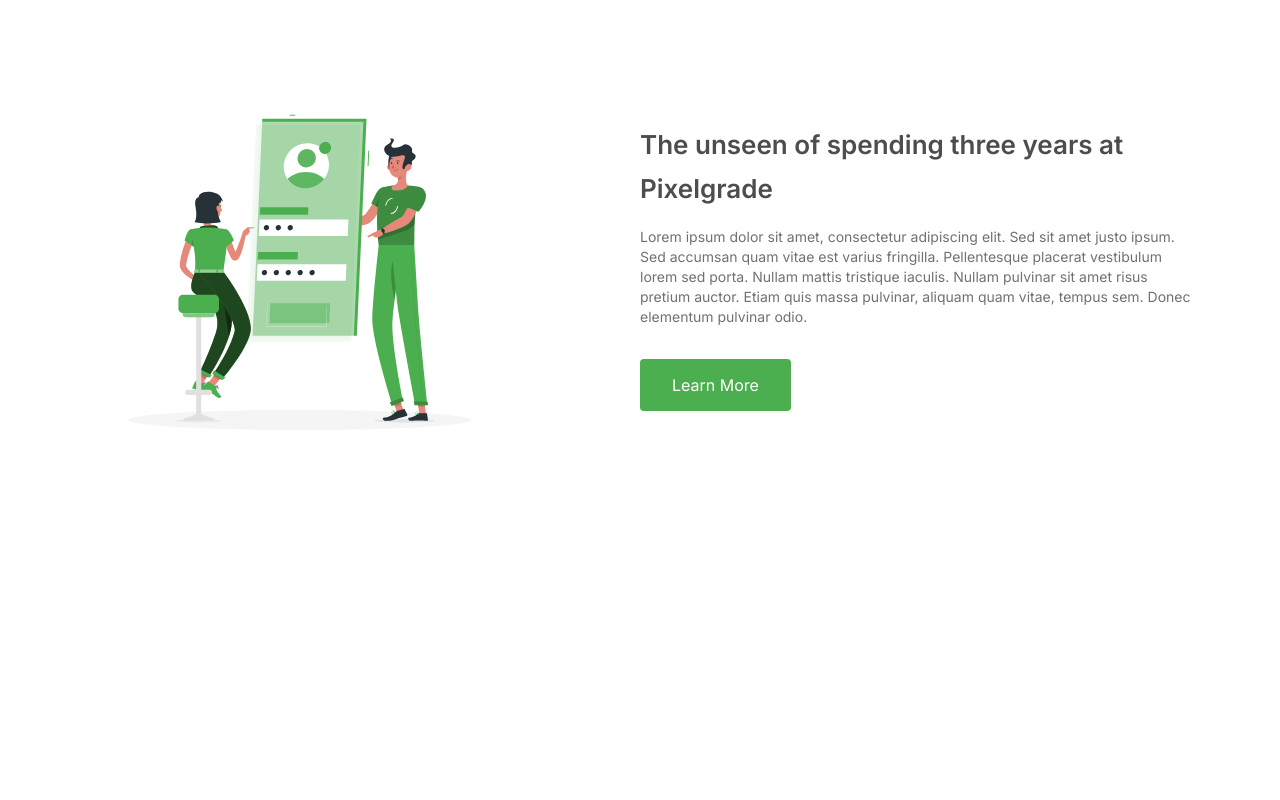
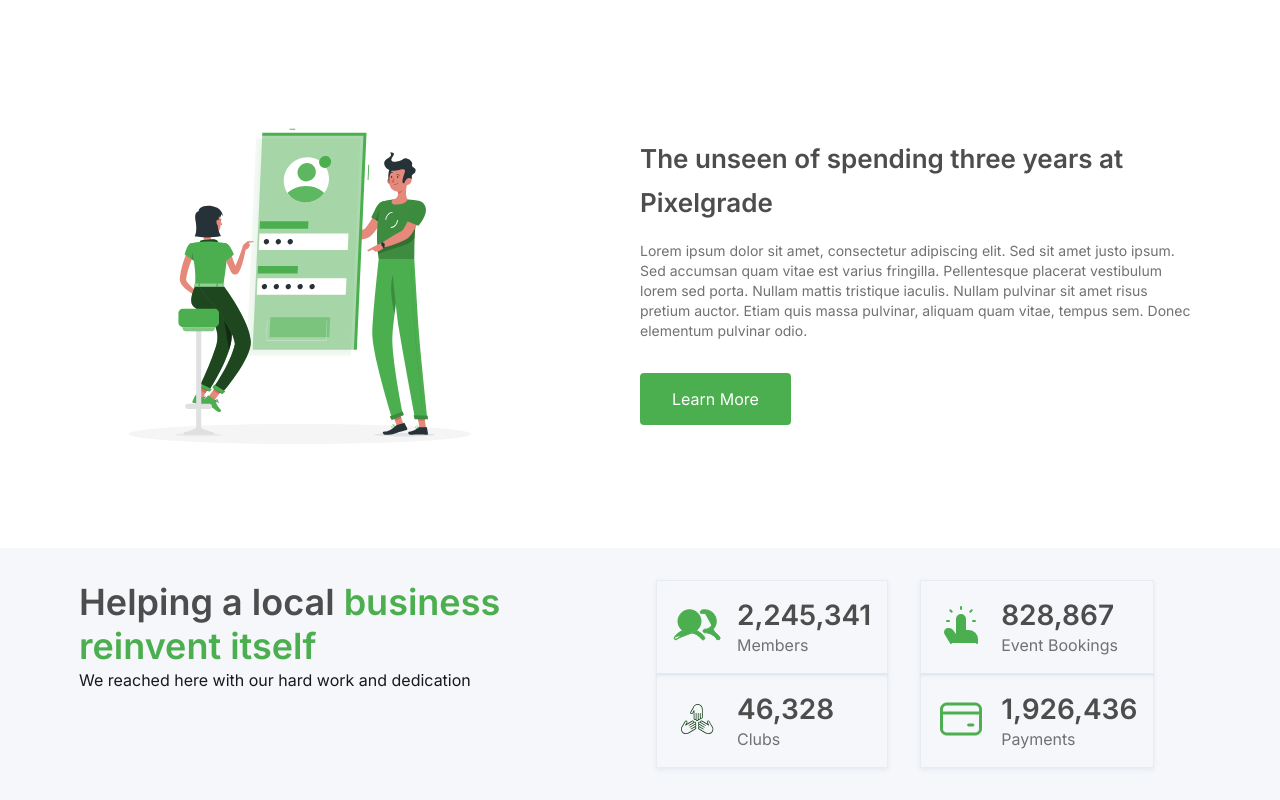
Before and after one commit to Delightsheriff/Nexcent, a plain HTML site: page index.html in a window 1280 px wide. Shown: the part 1338-2138 px from the top of the page. Before the commit the page ends 1840 px from the top, so only its background shows below. Drawn offline with Linux system fonts and the light colour scheme.

Commit message:
reinvent your business styling

```diff
--- a/index.html
+++ b/index.html
@@ -148,6 +148,58 @@
         </div>
       </section>
     </div>
+    <section class="reinvent">
+      <div class="container">
+        <div class="reinvent-box">
+          <div class="invent-box1">
+            <p>Helping a local <span>business reinvent itself</span></p>
+            <p>We reached here with our hard work and dedication</p>
+          </div>
+          <div class="invent-box2">
+            <div id="test">
+              <div class="inner-vent">
+                <div class="vent-img">
+                  <img src="./images/members.svg" alt="" />
+                </div>
+                <div class="vent-text">
+                  <p>2,245,341</p>
+                  <p>Members</p>
+                </div>
+              </div>
+              <div class="inner-vent">
+                <div class="vent-img">
+                  <img src="./images/clubs.svg" alt="" />
+                </div>
+                <div class="vent-text">
+                  <p>46,328</p>
+                  <p>Clubs</p>
+                </div>
+              </div>
+            </div>
+            <div id="test">
+              <div class="inner-vent">
+                <div class="vent-img">
+                  <img src="./images/events.svg" alt="" />
+                </div>
+                <div class="vent-text">
+                  <p>828,867</p>
+                  <p>Event Bookings</p>
+                </div>
+              </div>
+              <div class="inner-vent">
+                <div class="vent-img">
+                  <img src="./images/payments.svg" alt="" />
+                </div>
+                <div class="vent-text">
+                  <p>1,926,436</p>
+                  <p>Payments</p>
+                </div>
+              </div>
+            </div>
+          </div>
+        </div>
+      </div>
+    </section>
   </body>
   <script src="./js/app.js"></script>
 </html>
--- a/set.css
+++ b/set.css
@@ -1,50 +1,19 @@
-.pexel {
+.reinvent {
+  background: var(--neutral-silver, #f5f7fa);
+}
+
+.reinvent-box {
+  display: flex;
+  gap: 2em;
+}
+.invent-box1 {
+  /* width: 45%; */
+}
+.invent-box2 {
+  display: flex;
+  gap: 1em;
+}
+#test {
   display: flex;
   justify-content: space-between;
-  align-items: center;
-  margin-top: 2rem;
 }
-.pex-box,
-.pex-box1 {
-  flex: 1;
-}
-.pex-box p:first-child {
-  color: var(--neutral-d-grey, #4d4d4d);
-  font-size: 36px;
-  font-style: normal;
-  font-weight: 600;
-  line-height: 44px;
-}
-.pex-box p:nth-child(2) {
-  color: var(--neutral-grey, #717171);
-  font-size: 14px;
-  font-style: normal;
-  font-weight: 400;
-  line-height: 20px;
-  margin-top: 1rem;
-}
-.pex-box button {
-  border-radius: 4px;
-  background: var(--brand-primary, #4caf4f);
-  padding: 14px 32px;
-  color: var(--neutral-white, #fff);
-  text-align: center;
-  font-family: Inter;
-  font-size: 16px;
-  font-style: normal;
-  font-weight: 500;
-  line-height: 24px;
-  margin-top: 2rem;
-  border: none;
-}
-.pex-box button:hover {
-  opacity: 0.8;
-}
-.pexel {
-  flex-wrap: wrap;
-  padding: 1rem;
-}
-.pex-box,
-.pex-box1 {
-  flex: auto;
-}
--- a/styles/style.css
+++ b/styles/style.css
@@ -213,6 +213,7 @@ main {
   font-weight: 400;
   line-height: 24px;
   margin-top: 1rem;
+  margin-bottom: 1em;
 }
 .manage-box {
   padding: 1rem;
@@ -276,6 +277,61 @@ main {
 }
 .pex-box button:hover {
   opacity: 0.8;
+}
+
+/* REINVENT */
+.reinvent {
+  background: var(--neutral-silver, #f5f7fa);
+  margin-top: 2em;
+}
+.reinvent-box {
+  padding: 1em;
+}
+.invent-box1 p:first-child {
+  color: var(--neutral-d-grey, #4d4d4d);
+  font-size: 26px;
+  font-style: normal;
+  font-weight: 600;
+  line-height: 44px;
+}
+.invent-box1 p span {
+  color: var(--brand-primary, #4caf4f);
+}
+.invent-box1 p:last-child {
+  color: var(--text-gray-900, #18191f);
+  font-size: 16px;
+  font-style: normal;
+  font-weight: 400;
+  line-height: 24px;
+}
+.invent-box1 {
+  margin-bottom: 1em;
+}
+.invent-box2 {
+  display: flex;
+  gap: 2em;
+}
+.inner-vent {
+  display: flex;
+  align-items: center;
+  gap: 1em;
+  box-shadow: 0px 2px 4px 0px rgba(171, 190, 209, 0.2);
+  border: 0.5px solid rgba(171, 190, 209, 0.2);
+}
+.inner-vent .vent-text p:first-child {
+  color: var(--neutral-d-grey, #4d4d4d);
+  font-size: 28px;
+  font-style: normal;
+  font-weight: 700;
+  line-height: 36px;
+}
+
+.inner-vent .vent-text p:last-child {
+  color: var(--neutral-grey, #717171);
+  font-size: 16px;
+  font-style: normal;
+  font-weight: 400;
+  line-height: 24px;
 }
 
 /* RESPONSIVE  */
@@ -379,4 +435,22 @@ main {
   .pex-box1 {
     flex: 1;
   }
+  .invent-box1 p:first-child {
+    font-size: 36px;
+  }
+  .reinvent-box {
+    display: flex;
+    gap: 2em;
+    padding: 2em 1em;
+  }
+  .invent-box1,
+  .invent-box2 {
+    flex: 1;
+  }
+  .inner-vent {
+    display: flex;
+    align-items: center;
+    gap: 1em;
+    padding: 1em;
+  }
 }
```
